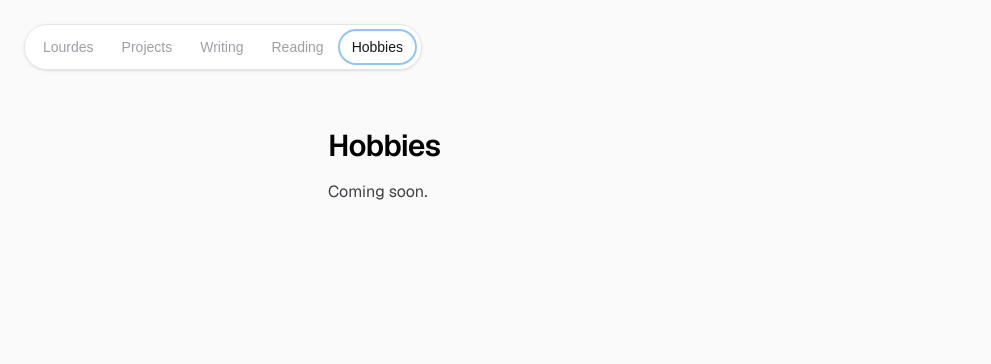
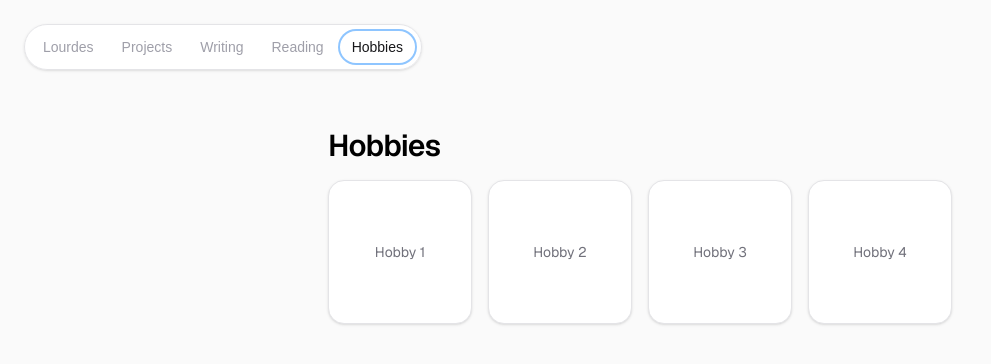
Before and after one commit to lourdesak/lourdesak.github.io, a Next.js app: page /hobbies in a window 1280 px wide. Shown: the top 364 px of the page, without its empty margins (0-991 px from the left). Built offline with nearby package versions, Linux system fonts and the light colour scheme.

Commit message:
Add placeholder hobby cards with hover lift effect

```diff
--- a/src/app/hobbies/page.tsx
+++ b/src/app/hobbies/page.tsx
@@ -1,5 +1,20 @@
 import PageShell from "../components/PageShell";
 
+const HOBBIES = ["Hobby 1", "Hobby 2", "Hobby 3", "Hobby 4"];
+
 export default function HobbiesPage() {
-  return <PageShell title="Hobbies" />;
+  return (
+    <PageShell title="Hobbies">
+      <div className="grid grid-cols-2 gap-4 sm:grid-cols-4">
+        {HOBBIES.map((hobby) => (
+          <div
+            key={hobby}
+            className="flex aspect-square items-center justify-center rounded-2xl border border-zinc-200 bg-white p-4 text-center text-sm text-zinc-500 shadow-sm transition-all duration-300 ease-out hover:-translate-y-1 hover:scale-105 hover:shadow-lg dark:border-zinc-800 dark:bg-zinc-900 dark:text-zinc-400"
+          >
+            {hobby}
+          </div>
+        ))}
+      </div>
+    </PageShell>
+  );
 }
```
